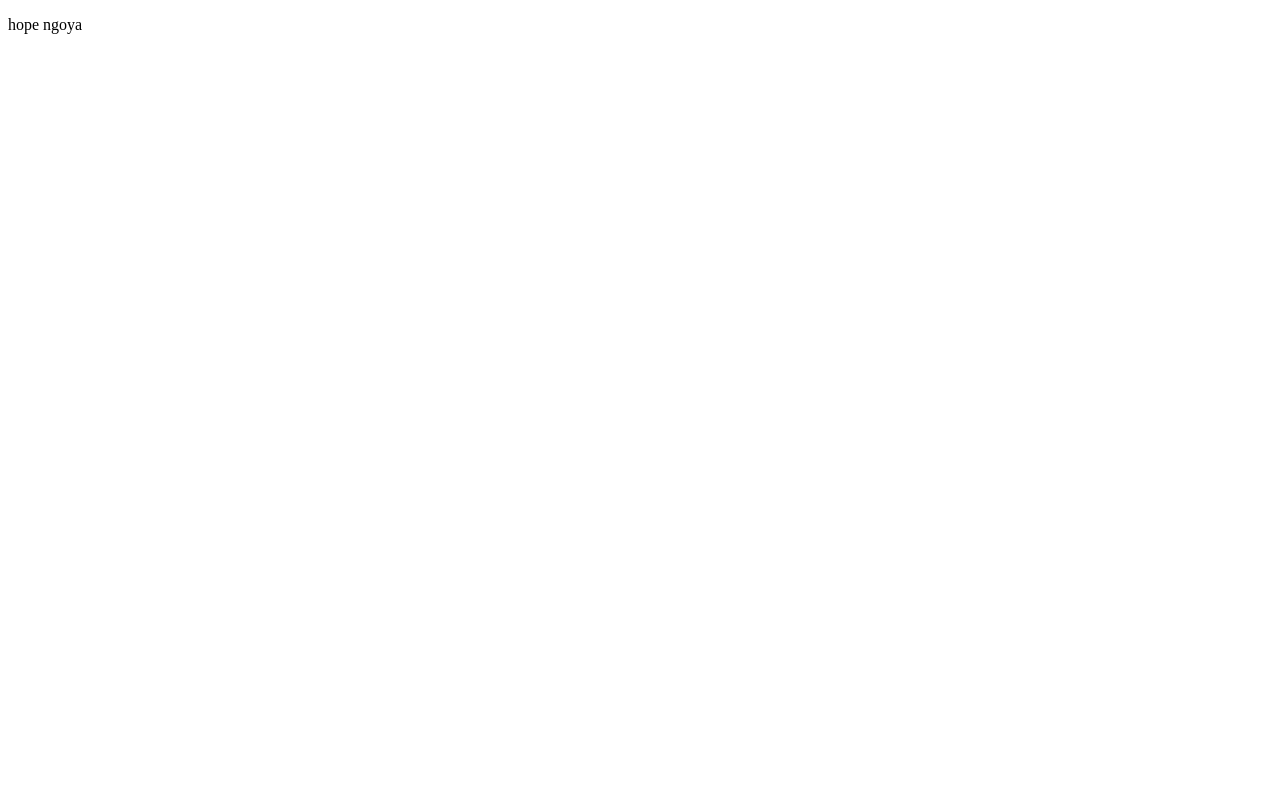
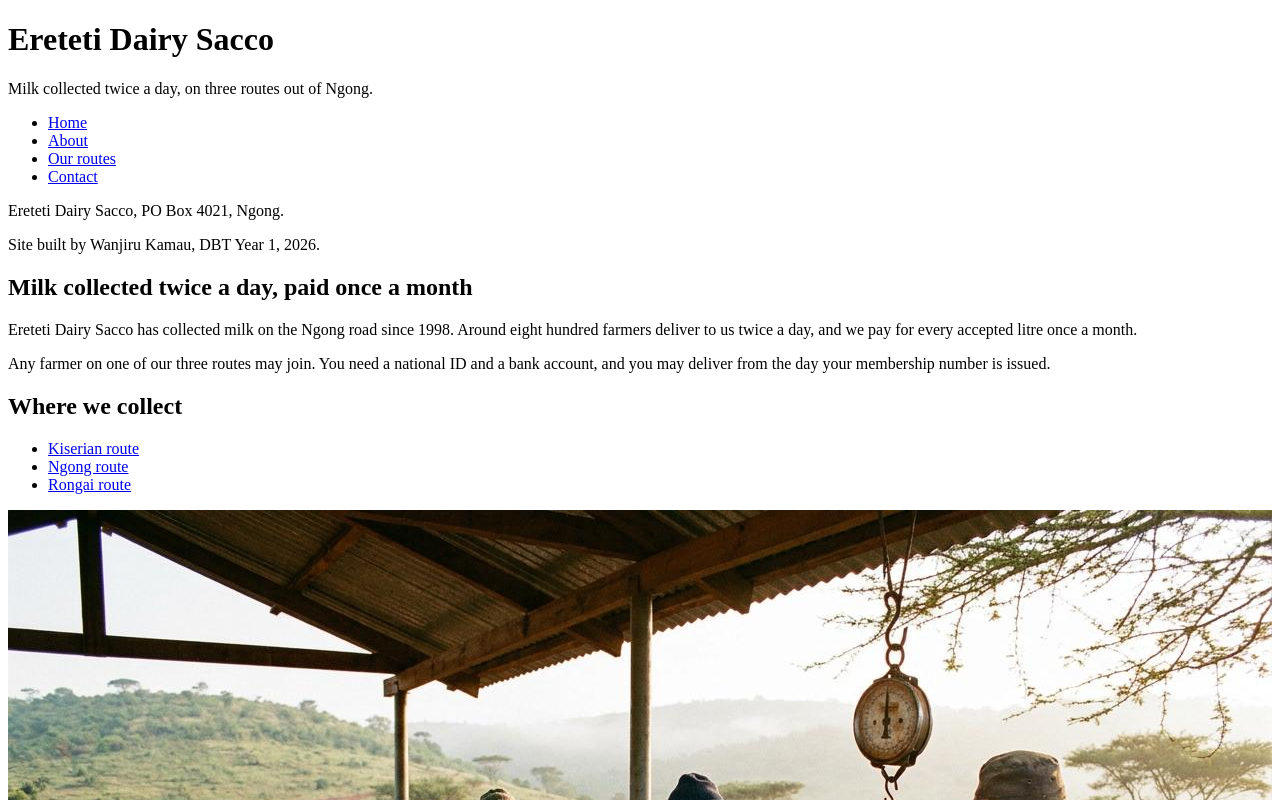
Before and after one commit to hopengoya-crypto/ereteti-sacco, a plain HTML site: page index.html in a window 1280 px wide. Shown: the top 800 px of the page. Drawn offline with Linux system fonts and the light colour scheme.

Commit message:
Week 2 — home page marked up

```diff
--- a/index.html
+++ b/index.html
@@ -1,11 +1,46 @@
 <!DOCTYPE html>
 <html lang="en">
 <head>
-    <meta charset="UTF-8">
-    <meta name="viewport" content="width=device-width, initial-scale=1.0">
-    <title>ereteti-sacco</title>
+<meta charset="utf-8">
+<title>Ereteti Dairy Sacco</title>
 </head>
 <body>
-    <p>hope ngoya</p>
+<header>
+<h1>Ereteti Dairy Sacco</h1>
+<p>Milk collected twice a day, on three routes out of Ngong.</p>
+</header>
+<nav>
+<ul>
+<li><a href="index.html">Home</a></li>
+<li><a href="about.html">About</a></li>
+<li><a href="routes.html">Our routes</a></li>
+<li><a href="contact.html">Contact</a></li>
+</ul>
+</nav>
+<main>
+</main>
+<footer>
+<p>Ereteti Dairy Sacco, PO Box 4021, Ngong.</p>
+<p>Site built by Wanjiru Kamau, DBT Year 1, 2026.</p>
+</footer>
 </body>
 </html>
+<section>
+<h2>Milk collected twice a day, paid once a month</h2>
+<p>Ereteti Dairy Sacco has collected milk on the Ngong road since
+1998. Around eight hundred farmers deliver to us twice a day, and
+we pay for every accepted litre once a month.</p>
+<p>Any farmer on one of our three routes may join. You need a
+national ID and a bank account, and you may deliver from the day
+your membership number is issued.</p>
+</section>
+<section>
+<h2>Where we collect</h2>
+<ul>
+<li><a href="routes.html">Kiserian route</a></li>
+<li><a href="routes.html">Ngong route</a></li>
+<li><a href="routes.html">Rongai route</a></li>
+</ul>
+</section>
+<img src="img/collection-centre.jpg"
+alt="Farmers queuing with churns at the Kiserian centre">
```
